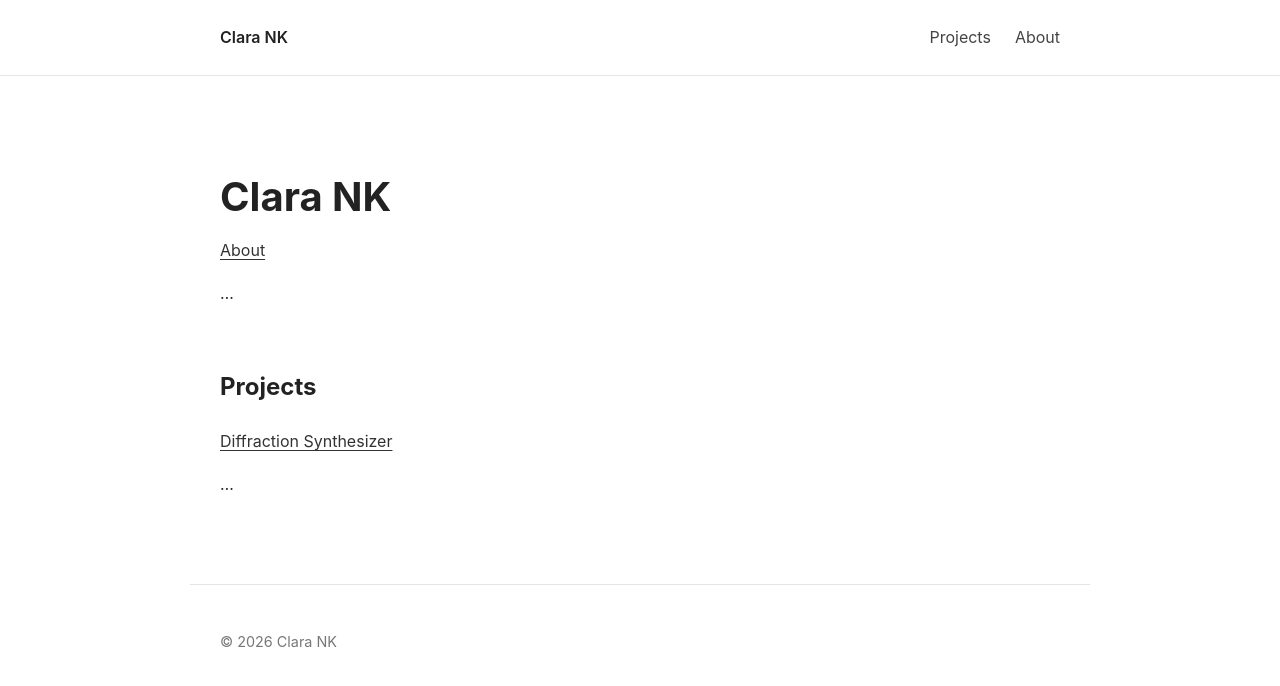
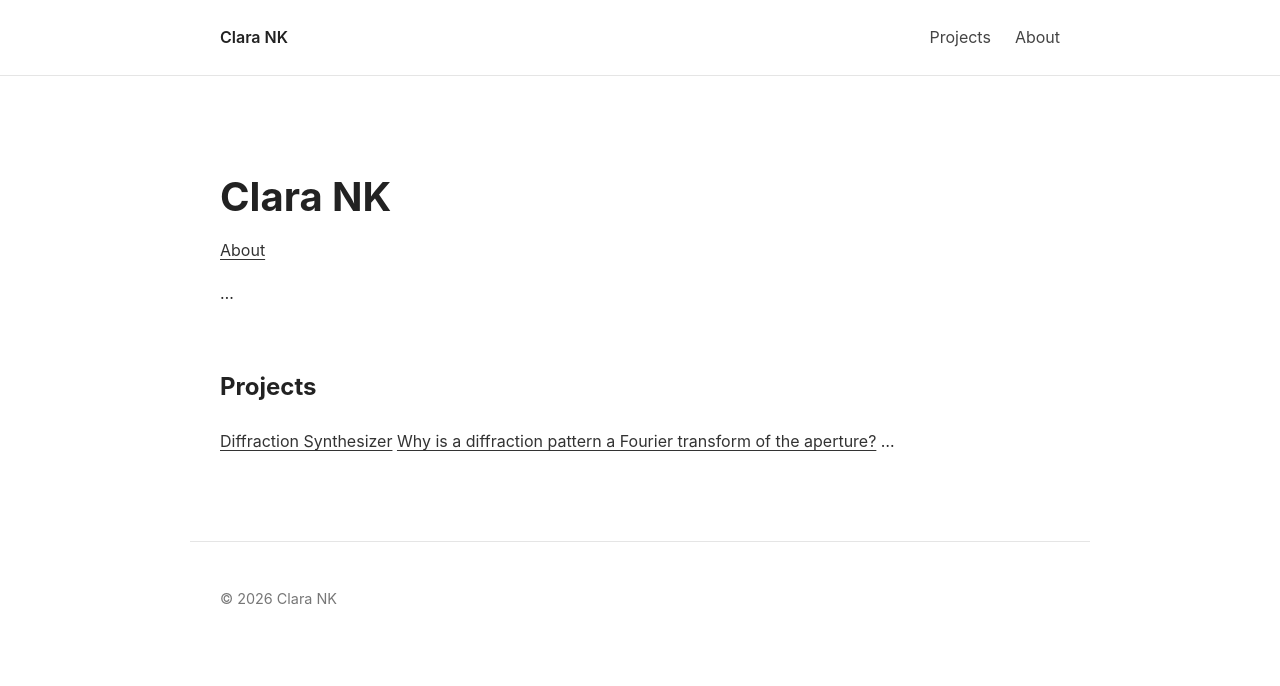
Before and after one commit to nk-clara/nk-clara.github.io, a Jekyll site: the page built from index.md, in a window 1280 px wide. Shown: the top 686 px of the page. Built offline with Jekyll 4.4.1, drawn with Linux system fonts in a browser that asks for light colours.

Commit message:
Update index.md

```diff
--- a/index.md
+++ b/index.md
@@ -12,5 +12,5 @@ title: Home
 ## Projects
 
 [Diffraction Synthesizer](https://nk-clara.github.io/diffraction)
-
+[Why is a diffraction pattern a Fourier transform of the aperture?](https://nk-clara.github.io/fourier)
 ...
```
